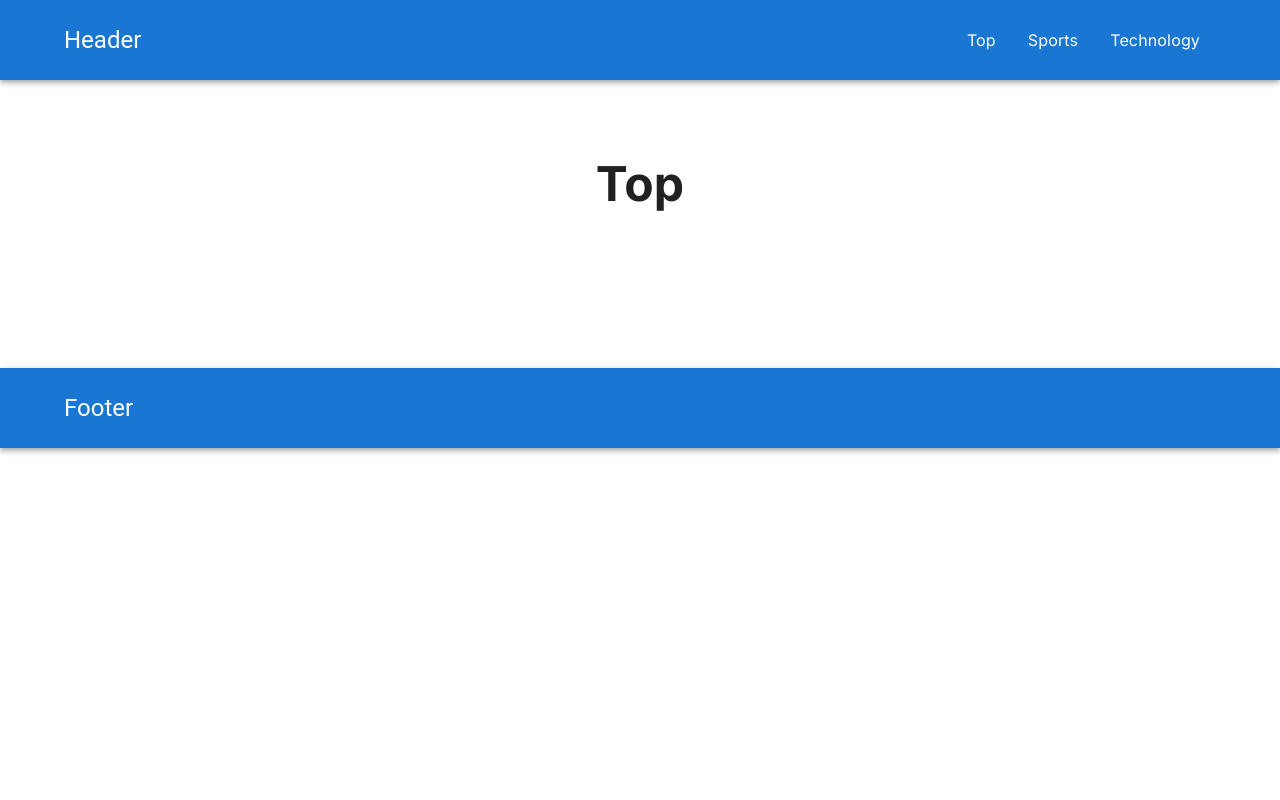
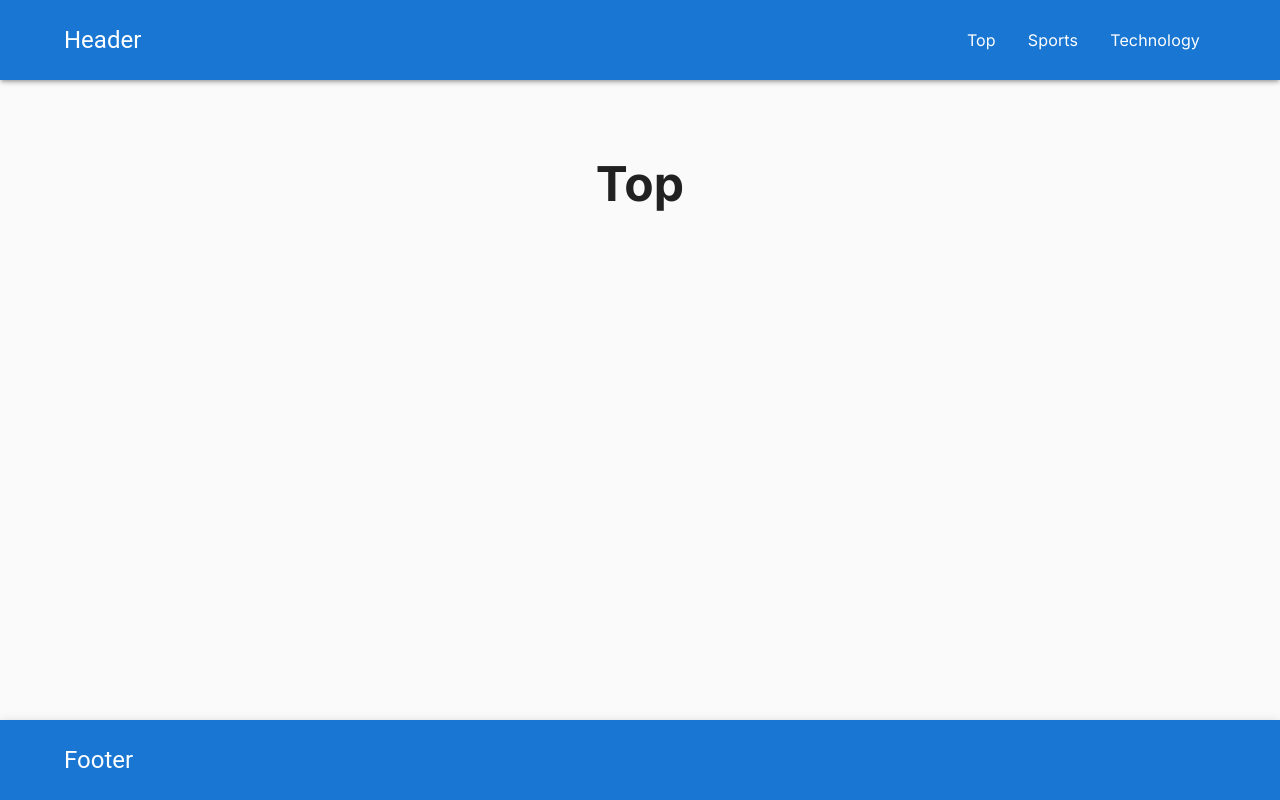
Before and after one commit to sakatai11/-hacker_news_pro, a Next.js app: page / in a window 1280 px wide. Built offline with nearby package versions, Linux system fonts and the light colour scheme; no server answers.

Commit message:
レイアウト調整

```diff
--- a/app/_components/layouts/footer/footer.tsx
+++ b/app/_components/layouts/footer/footer.tsx
@@ -6,7 +6,11 @@ const Footer = () => {
       color="primary"
       component="footer"
       position="static"
-      sx={{ marginTop: 'auto' }}
+        sx={{
+          marginTop: 'auto',
+          position: 'sticky',
+          top: '100vh',
+        }}
     >
       <Container>
         <Box
--- a/app/_components/layouts/header/Header.tsx
+++ b/app/_components/layouts/header/Header.tsx
@@ -15,7 +15,15 @@ import Link from 'next/link';
 const Header = () => {
 
   return (
-    <AppBar color="primary" component="header" position="fixed">
+    <AppBar
+      color="primary"
+      component="header"
+      position="fixed"
+      elevation={3}
+      sx={{
+        marginTop: 'auto'
+      }}
+    >
       <Container>
         <Box
           sx={{
--- a/app/layout.tsx
+++ b/app/layout.tsx
@@ -17,7 +17,7 @@ export default function RootLayout({
 }>) {
   return (
     <html lang="ja">
-      <body className={inter.className}>
+      <body className={`${inter.className} min-h-screen bg-[#FAFAFA]`}>
       <Default.Header />
         {children}
       <Default.Footer />
```
